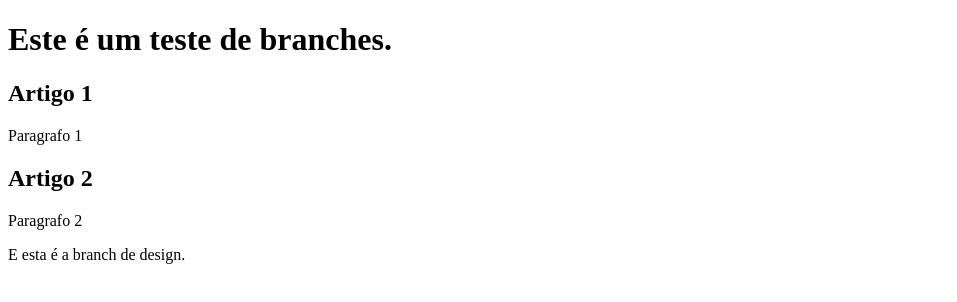
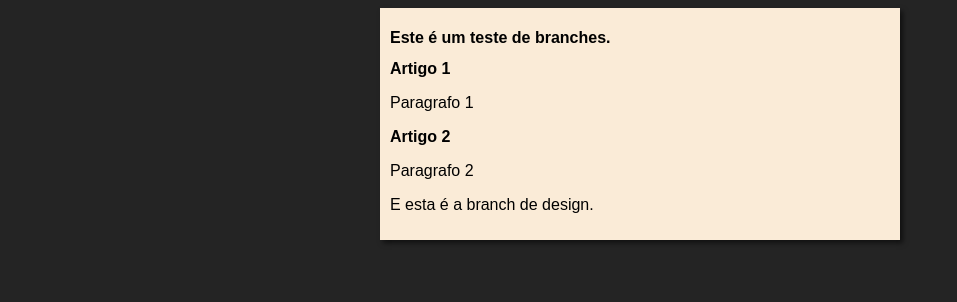
Before and after one commit to KauanCSS/Projeto-teste, a plain HTML site: page index.html in a window 1280 px wide. Shown: the whole page, without its empty margins (0-957 px from the left). Drawn offline with Linux system fonts and the light colour scheme.

Commit message:
criei um design

```diff
--- a/index.html
+++ b/index.html
@@ -4,6 +4,8 @@
     <meta charset="UTF-8">
     <meta name="viewport" content="width=device-width, initial-scale=1.0">
     <title>Teste de branches</title>
+
+    <link rel="stylesheet" href="style.css">
 </head>
 <body>
     <main>
--- /dev/null
+++ b/style.css
@@ -0,0 +1,17 @@
+* {
+    font-family: Arial, Helvetica, sans-serif;
+    font-size: 16px;
+}
+
+body {
+    background-color: rgb(36, 36, 36);
+
+}
+
+main {
+    background-color: antiquewhite;
+    width: 500px;
+    margin: auto;
+    padding: 10px;
+    box-shadow: 3px 3px 5px rgba(0, 0, 0, 0.548);
+}
```
